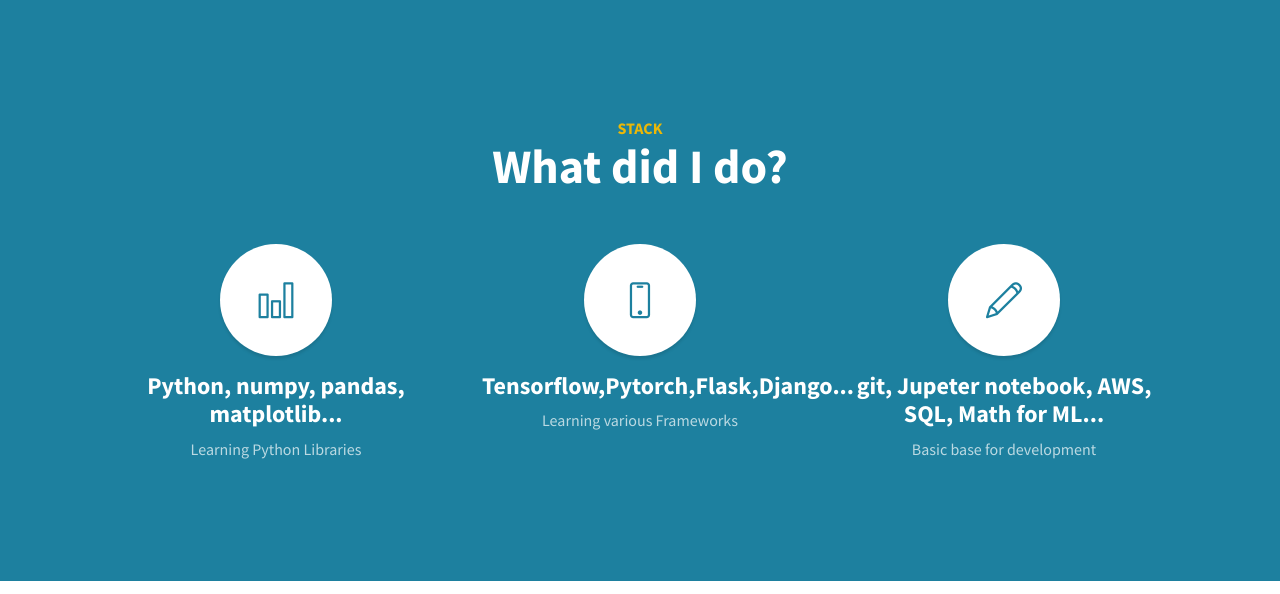
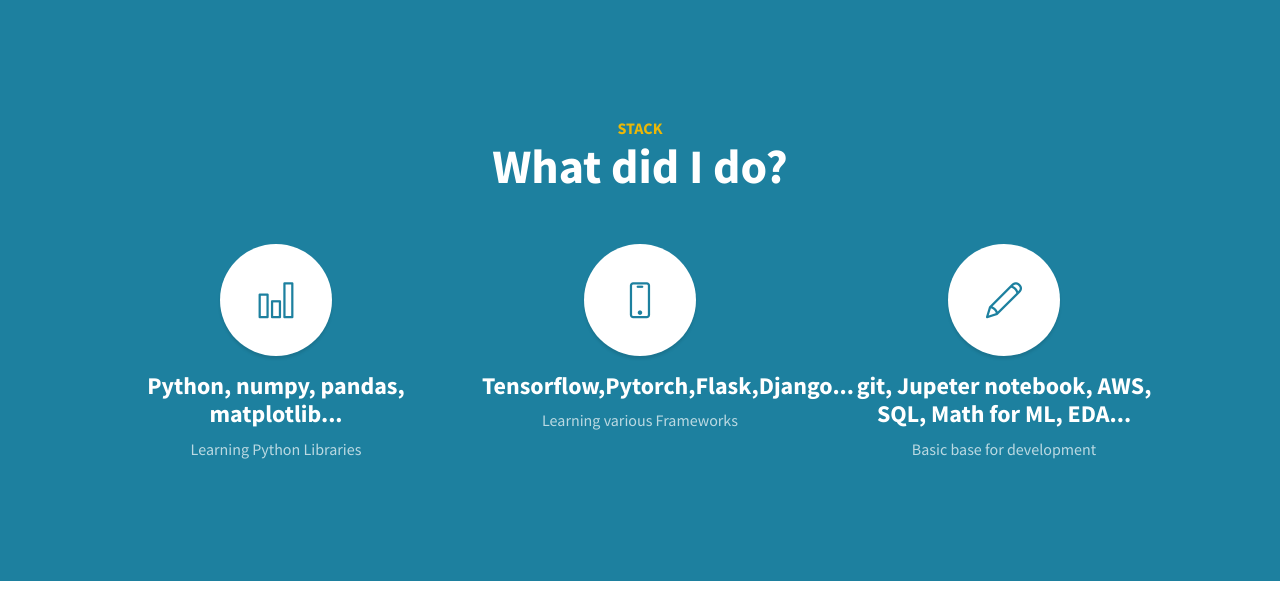
Before and after one commit to HRDI0/HRDI_month1, a Django app: page / in a window 1280 px wide. Shown: the part 1270-1864 px from the top of the page. Run offline with Django 4.2, Linux system fonts and the light colour scheme; some libraries are stand-ins or nearby versions.

Commit message:
index.html text edit

```diff
--- a/homepage/template/index.html
+++ b/homepage/template/index.html
@@ -76,7 +76,7 @@
                     </div>
                     <div class="col-lg-4 col-md-6 mb-6 mb-md-0">
                         <span class="service-icon rounded-circle mx-auto mb-3"><i class="icon-pencil"></i></span>
-                        <h4><strong>git, Jupeter notebook, AWS, SQL, Math for ML...</strong></h4>
+                        <h4><strong>git, Jupeter notebook, AWS, SQL, Math for ML, EDA...</strong></h4>
                         <p class="text-faded mb-0">
                             Basic base for development
                         </p>
```
